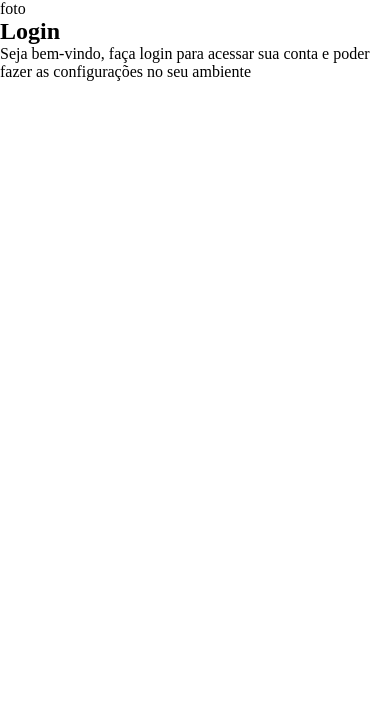
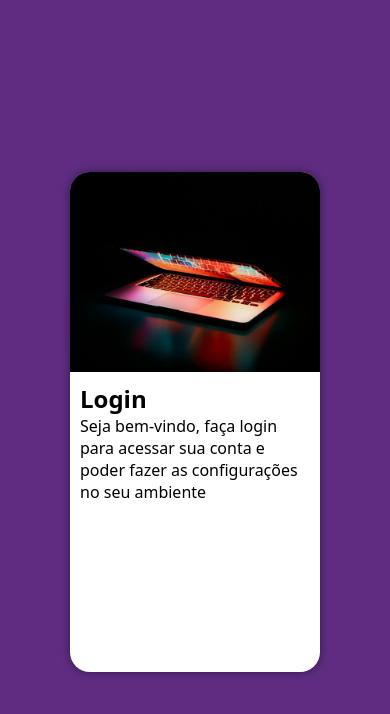
Before and after one commit to TioRiques2/Projeto-Login, a plain HTML site: page index.html in a window 390 px wide. Drawn offline with Linux system fonts and the light colour scheme.

Commit message:
versão mobile

```diff
--- a/index.html
+++ b/index.html
@@ -10,7 +10,7 @@
     <main>
         <section id="login">
             <div id="imagem">
-                foto
+            <!-- Aqui vai a imagem na css -->
             </div>
 
             <div id="formulario">
--- a/style/style.css
+++ b/style/style.css
@@ -4,9 +4,51 @@
     margin: 0;
     padding: 0;
     box-sizing: border-box;
+    font-family: system-ui, -apple-system, BlinkMacSystemFont, 'Segoe UI', Roboto, Oxygen, Ubuntu, Cantarell, 'Open Sans', 'Helvetica Neue', sans-serif;
 }
 
 :root{
-    --cor1:#49a09d
-    --cor2:#5f2c82
+    --cor1:#49a09d;
+    --cor2:#5f2c82;
 }
+
+body, html{
+    background-color: var(--cor2);
+    height: 100vh;
+    width: 100vw;
+}
+
+main{
+    position: relative;
+    width: 100vw;
+    height: 100vh;
+}
+
+section#login{
+    position: absolute;
+    top: 50%;
+    left: 50%;
+    transform: translate(-50%, -50%);
+    overflow: hidden;
+
+    background-color: #ffffff;
+    width: 250px;
+    height: 500px;
+    border-radius: 20px;
+    box-shadow: 0px 0px 10px #00000073;
+}
+
+section#login > div#imagem{
+    display: block;
+    background: var(--cor2) url(../imagem/tela-login.jpg) no-repeat ;
+    background-size: cover;
+    background-position: center center;
+    height: 200px;
+
+
+}
+
+section#login > div#formulario{
+    display: block;
+    padding: 10px;
+}
```
